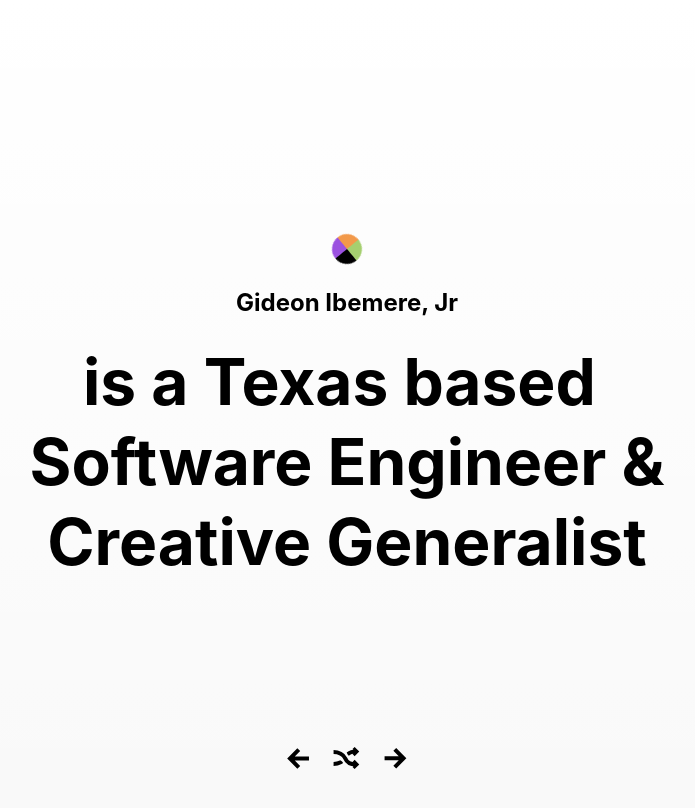
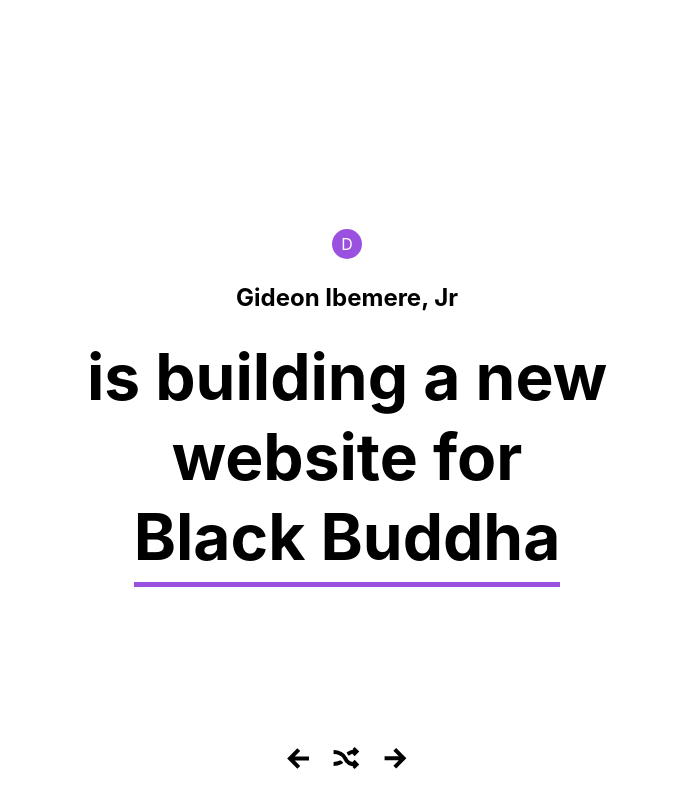
Before and after one commit to gideonibemerejr/portfolio-react--gradient, a React (Create React App) app: page / in a window 1280 px wide. Both pictures are taken after a click on the picture 639 px from the left and 758 px from the top of the page. Shown: the top 808 px of the page, without its empty margins (293-988 px from the left). Built offline with nearby package versions, Linux system fonts and the light colour scheme.

Commit message:
Update -- all buttons working.

```diff
--- a/src/App.css
+++ b/src/App.css
@@ -11,8 +11,7 @@
 
   font-size: 16px;
   line-height: 1.25;
-  background-color: #f9f9f9;
-  background-image: linear-gradient(-180deg, #fff, rgba(255, 255, 255, 0));
+  background-color: #fff;
 
   color: #000;
 
@@ -32,11 +31,9 @@
 }
 h2 > a {
   text-decoration: none;
-  color: #000;
+  color: inherit;
   display: inline-block;
 }
-
-
 
 section {
   width: 80%;
@@ -97,7 +94,7 @@
     -ms-transform: rotate(0deg);
   }
   to {
-    -ms-transform: rotate(360deg);
+    -ms-transform: rotate(359deg);
   }
 }
 @-moz-keyframes spin {
@@ -105,7 +102,7 @@
     -moz-transform: rotate(0deg);
   }
   to {
-    -moz-transform: rotate(360deg);
+    -moz-transform: rotate(359deg);
   }
 }
 @-webkit-keyframes spin {
@@ -113,7 +110,7 @@
     -webkit-transform: rotate(0deg);
   }
   to {
-    -webkit-transform: rotate(360deg);
+    -webkit-transform: rotate(359deg);
   }
 }
 @keyframes spin {
@@ -121,7 +118,7 @@
     transform: rotate(0deg);
   }
   to {
-    transform: rotate(360deg);
+    transform: rotate(359deg);
   }
 }
 
--- a/src/App.js
+++ b/src/App.js
@@ -13,6 +13,9 @@
 
   handleNextClick = () => {
     let activePageNumber = this.state.activePageNumber + 1
+    if (activePageNumber > pages.length - 1) {
+      activePageNumber = 0
+    }
     this.setState({
       activePageNumber
     })
@@ -39,11 +42,11 @@
 
   render() {
     const page = this.state.pages[`${this.state.activePageNumber}`]
-    const {statement, pageTitle, color, highlight} = page
+    const {statement, medium, color, highlight} = page
     return (
       <div className="App">
         <section>
-          <div className={`circle ${pageTitle}`}>{pageTitle === 'Home' ? null : pageTitle.slice(0,1)}</div>
+          <div className={`circle ${medium}`}>{medium === 'Home' ? null : medium.slice(0,1)}</div>
           <h1>Gideon Ibemere, Jr</h1>
 
           <Statement
@@ -53,9 +56,9 @@
           />
         </section>
         <Footer
-        handleNextClick={this.handleNextClick} handlePreviousClick={this.handlePreviousClick}
-         handleRandomClick={this.handlePreviousClick}
-
+        handleNextClick={this.handleNextClick}
+        handlePreviousClick={this.handlePreviousClick}
+        handleRandomClick={this.handlePreviousClick}
         />
 
       </div>
--- a/src/Components/Buttons/index.js
+++ b/src/Components/Buttons/index.js
@@ -7,18 +7,13 @@
     return ( <img onClick={handleClick}className="previous" src={previous} alt="Previous"/> );
 }
 
-const Next = () => {
-    return ( <img className="next" src={next} alt="Next"/> );
+const Next = ({handleClick}) => {
+    return ( <img onClick={handleClick} className="next" src={next} alt="Next"/> );
 }
 
-const Random = () => {
-    return ( <img className="random" src={random} alt="Random"/> );
+const Random = ({handleClick}) => {
+    return ( <img onClick={handleClick} className="random" src={random} alt="Random"/> );
 }
-
-
-
-
-
 
 
 export  {
--- a/src/Components/Statement/index.jsx
+++ b/src/Components/Statement/index.jsx
@@ -1,11 +1,11 @@
 import React from 'react';
 
-const Statement = ({statement, highlight, color}) => {
+const Statement = ({statement, highlight, color, handleMouseOver}) => {
 
        if (highlight) {
         return (
             <h2>
-            {statement} <a href="#" style={{ borderBottom: `${color} 5px solid`, paddingBottom: '.07em'}}>
+            {statement} <a onMouseOver={handleMouseOver} href="#" style={{ borderBottom: `${color} 5px solid`, paddingBottom: '.07em'}}>
             {highlight}
             </a>
             </h2>
--- a/src/data/index.js
+++ b/src/data/index.js
@@ -4,14 +4,14 @@
         {
             return 'is a Texas based \nSoftware Engineer & Creative Generalist'
         },
-        pageTitle: 'Home',
+        medium: 'Home',
         color: '#fff',
     },
     {   highlight: 'porcelain objects',
         get statement(){
             return 'is working on '
         },
-        pageTitle: 'Art',
+        medium: 'Art',
         color: '#000',
     },
     {
@@ -19,23 +19,23 @@
         get statement() {
             return 'just made a new playlist.'
         },
-        pageTitle: 'Music',
+        medium: 'Music',
         color: '#f2994a',
     },
     {   highlight: 'plastic objects',
         get statement() {
             return 'is curious about'
         },
-        pageTitle: 'Sustainability',
+        medium: 'Sustainability',
         color: '#a5cf6f',
     },
     {
-        highlight: 'BBCA',
+        highlight: 'Black Buddha',
         get statement() {
             return `is building a new website for`
 
         },
-        pageTitle: 'Digital',
+        medium: 'Digital',
         color: '#9b51e0',
     },
 ]
```
